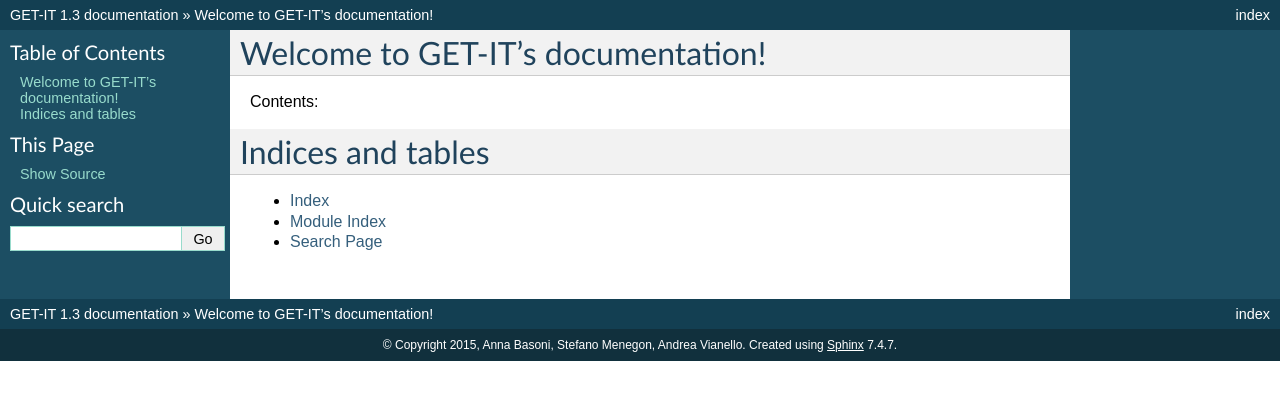
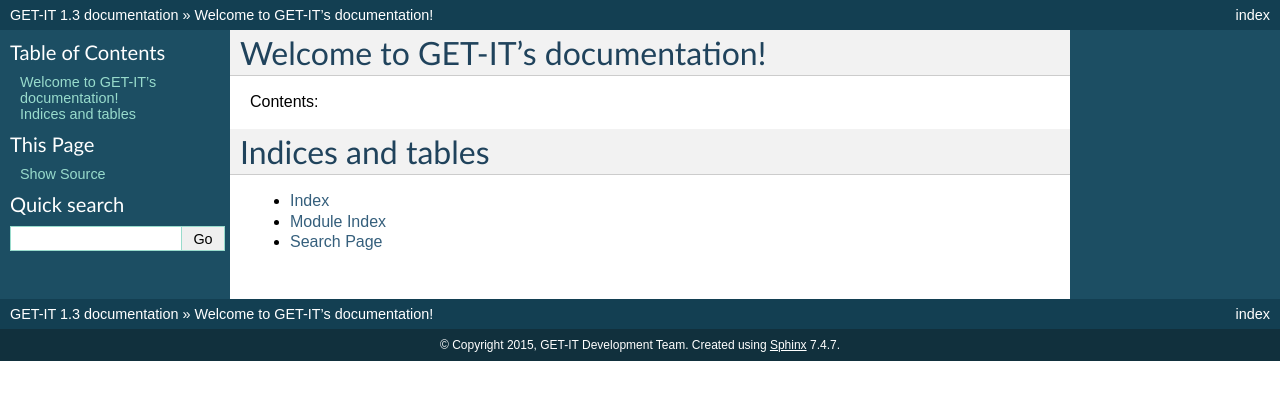
Before and after one commit to SP7-Ritmare/starterkit, a Sphinx documentation site: the page built from docs/index.rst, in a window 1280 px wide. Shown: the top 400 px of the page. Built offline with Sphinx 7.4.7, drawn with Linux system fonts in a browser that asks for light colours.

Commit message:
changed authors

```diff
--- a/docs/conf.py
+++ b/docs/conf.py
@@ -46,7 +46,7 @@ master_doc = 'index'
 
 # General information about the project.
 project = u'GET-IT'
-copyright = u'2015, Anna Basoni, Stefano Menegon, Andrea Vianello'
+copyright = u'2015, GET-IT Development Team'
 
 # The version info for the project you're documenting, acts as replacement for
 # |version| and |release|, also used in various other places throughout the
```
